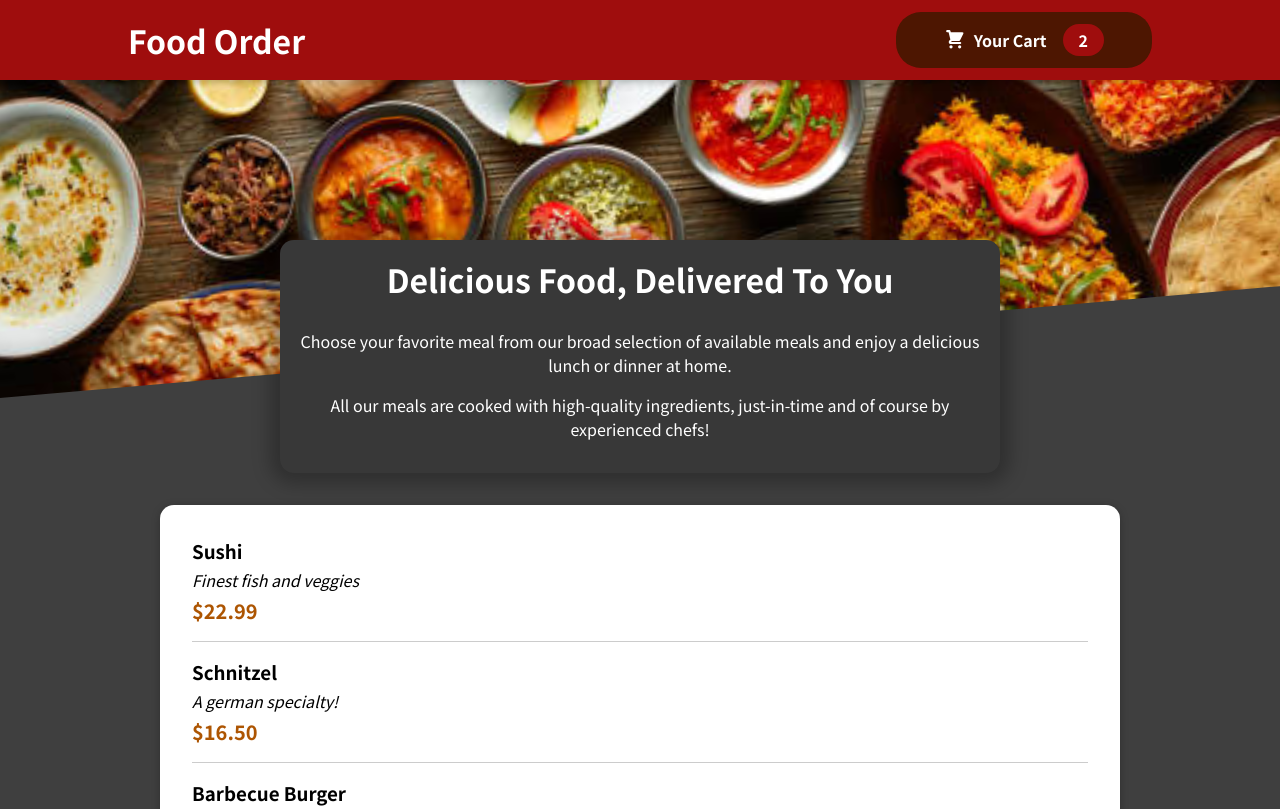
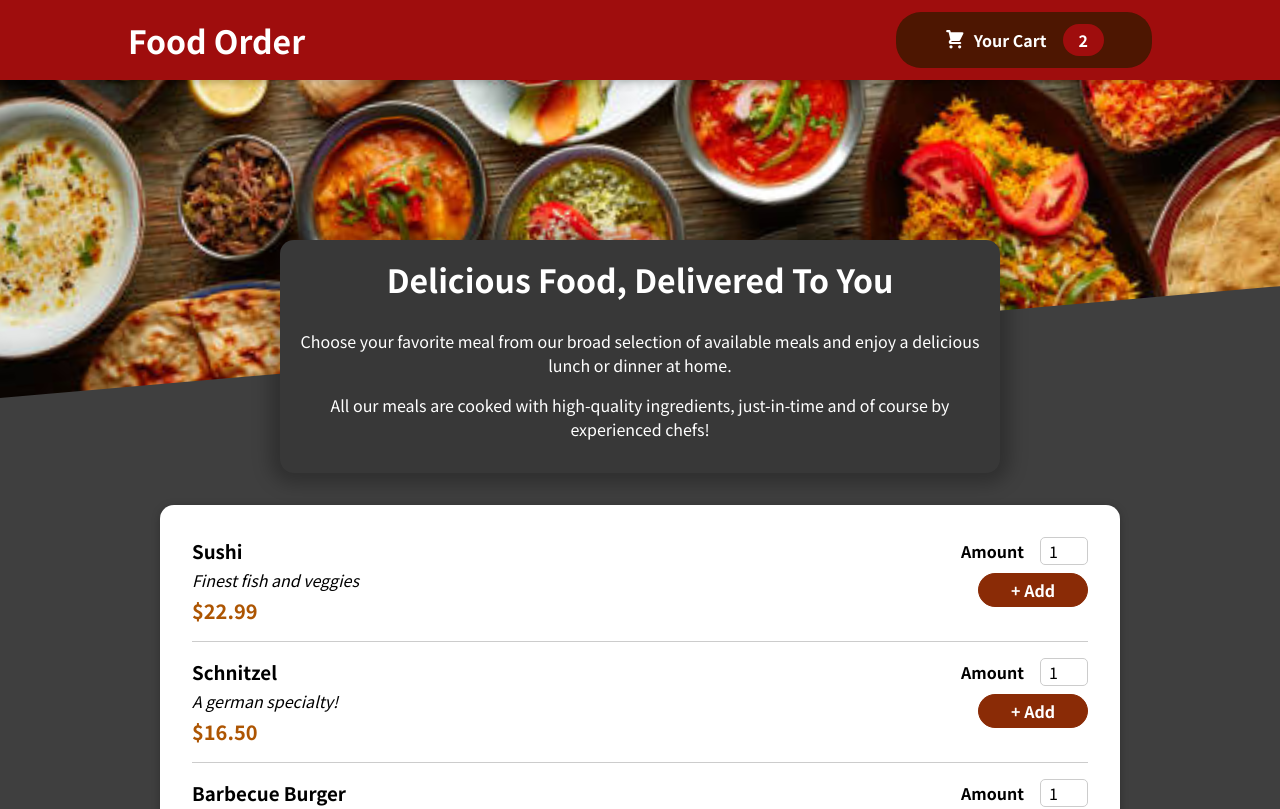
Before and after one commit to ramsankarAloor/restaurant-react-sharpner, a JavaScript app: page / in a window 1280 px wide. Shown: the top 809 px of the page. Built offline with nearby package versions, Linux system fonts and the light colour scheme.

Commit message:
amount form added

```diff
--- a/src/components/Meals/MealItem/MealItem.js
+++ b/src/components/Meals/MealItem/MealItem.js
@@ -1,4 +1,5 @@
 import styles from "./MealItem.module.css";
+import MealItemForm from "./MealItemForm";
 
 const MealItem = (props) => {
   const price = `$${props.price.toFixed(2)}`;
@@ -11,6 +12,9 @@
         <div className={styles.description}>{props.description}</div>
         <div className={styles.price}>{price}</div>
       </div>
+      <div>
+        <MealItemForm />
+      </div>
     </li>
   );
 };
--- /dev/null
+++ b/src/components/Meals/MealItem/MealItemForm.js
@@ -0,0 +1,20 @@
+import Input from '../../UI/Input'
+import styles from './MealItemForm.module.css'
+
+const MealItemForm=props=>{
+    return (
+        <form className={styles.form}>
+            <Input label='Amount' input={{
+                id: 'amount',
+                type: 'number',
+                min: '1',
+                max: '5',
+                step:'1',
+                defaultValue:'1'
+            }} />
+            <button>+ Add</button>
+        </form>
+    )
+}
+
+export default MealItemForm
--- /dev/null
+++ b/src/components/Meals/MealItem/MealItemForm.module.css
@@ -0,0 +1,20 @@
+.form {
+  text-align: right;
+}
+
+.form button {
+  font: inherit;
+  cursor: pointer;
+  background-color: #8a2b06;
+  border: 1px solid #8a2b06;
+  color: white;
+  padding: 0.25rem 2rem;
+  border-radius: 20px;
+  font-weight: bold;
+}
+
+.form button:hover,
+.form button:active {
+  background-color: #641e03;
+  border-color: #641e03;
+}
--- /dev/null
+++ b/src/components/UI/Input.js
@@ -0,0 +1,12 @@
+import styles from './Input.module.css'
+
+const Input=props=>{
+    return (
+        <div className={styles.input}>
+            <label htmlFor={props.input.id}>{props.label}</label>
+            <input {...props.input}></input>
+        </div>
+    )
+}
+
+export default Input
--- /dev/null
+++ b/src/components/UI/Input.module.css
@@ -0,0 +1,18 @@
+.input {
+  display: flex;
+  align-items: center;
+  margin-bottom: 0.5rem;
+}
+
+.input label {
+  font-weight: bold;
+  margin-right: 1rem;
+}
+
+.input input {
+  width: 3rem;
+  border-radius: 5px;
+  border: 1px solid #ccc;
+  font: inherit;
+  padding-left: 0.5rem;
+}
```
